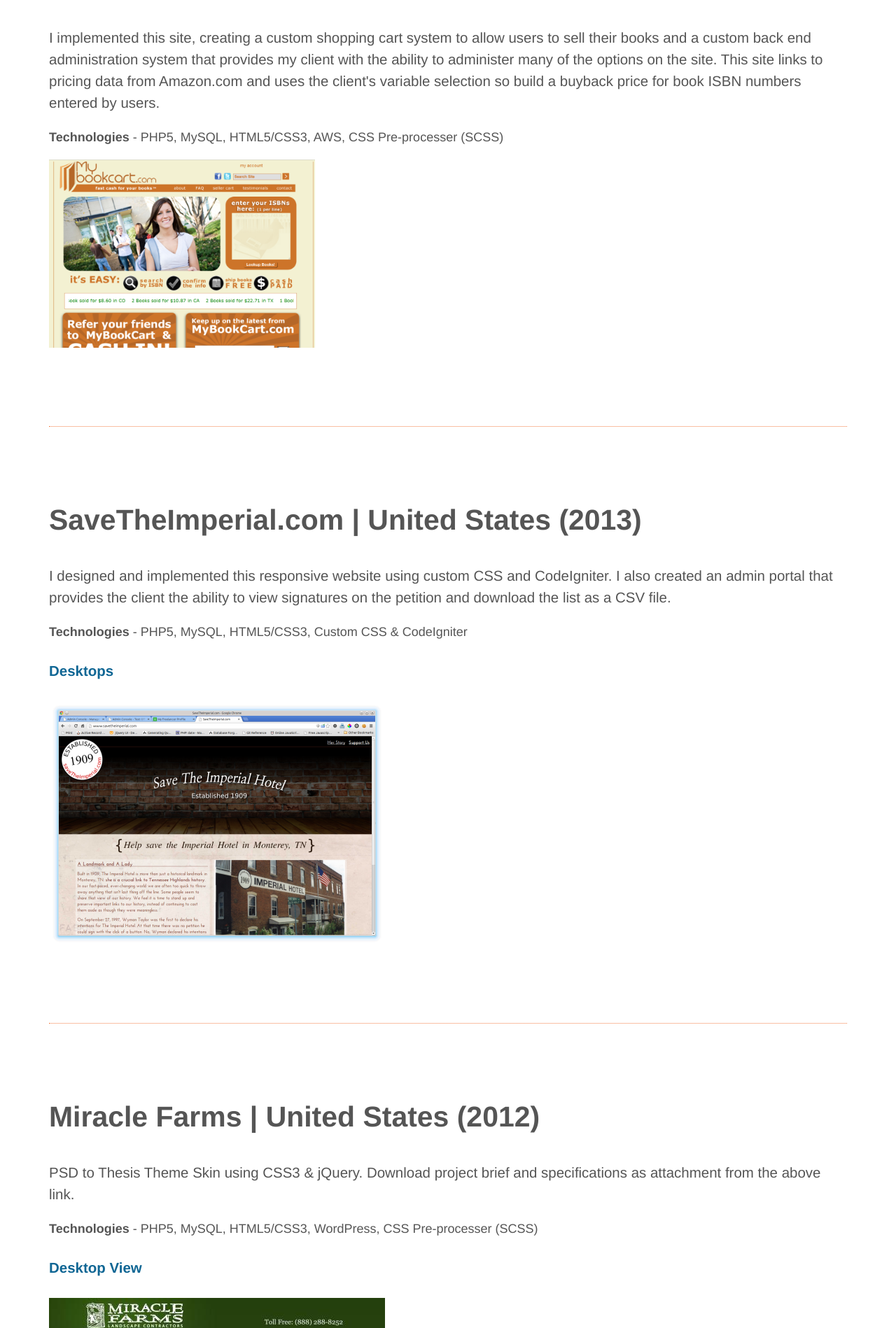
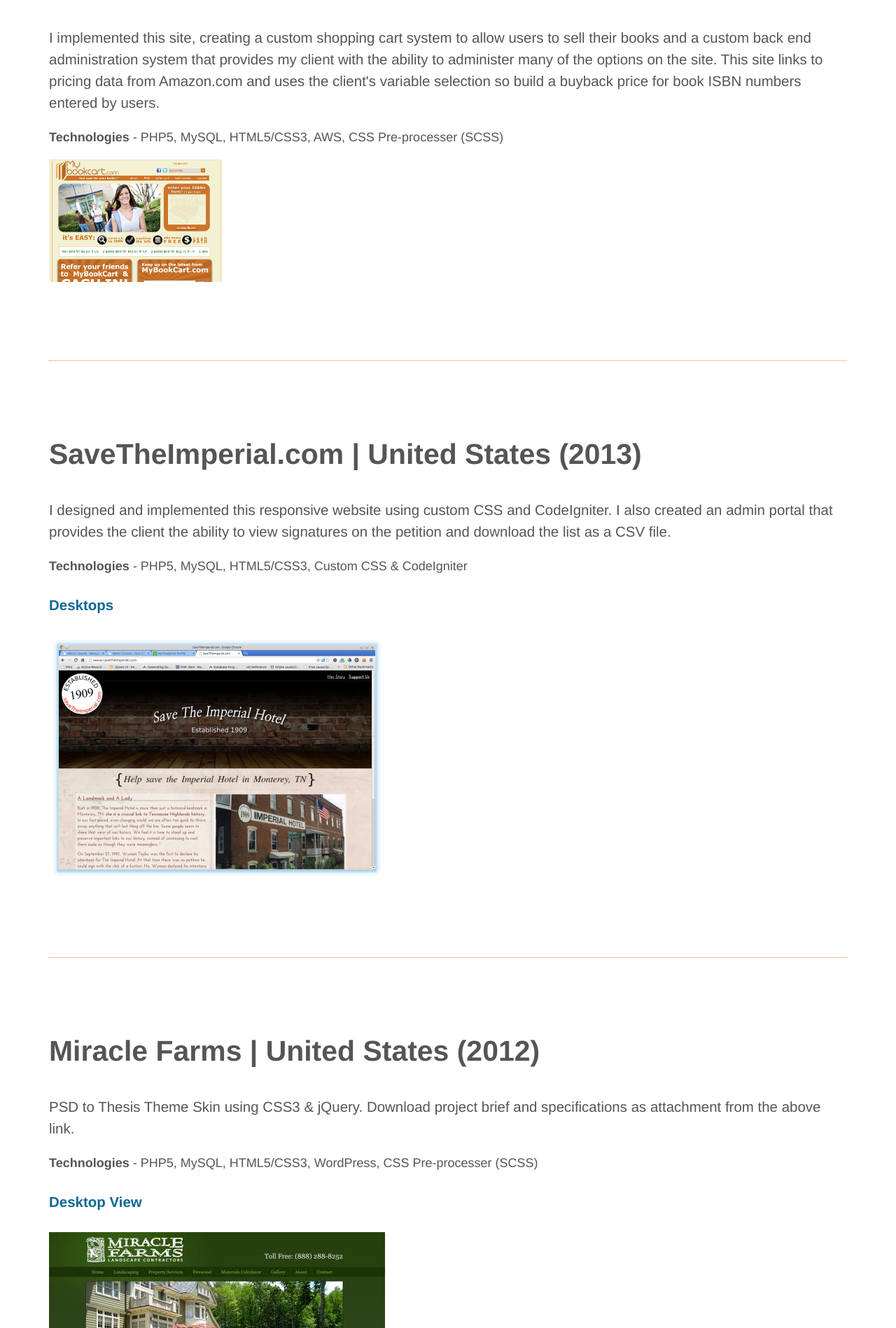
Before and after one commit to kvss1992/kvss1992.github.io, a Jekyll site: the page built from work/index.html, in a window 1280 px wide. Shown: the part 581-2479 px from the top of the page at 70% size. Built offline with Jekyll 4.4.1, drawn with Linux system fonts in a browser that asks for light colours; nearby versions of some CDN libraries.

Commit message:
Modified style.css

```diff
--- a/css/style.css
+++ b/css/style.css
@@ -343,6 +343,10 @@ footer p{
 .showcaseImages{
 	margin: 10px 0;
 	overflow: hidden;
+	width:65%;
+	display: block;
+	margin-left: auto;
+	margin-right: auto
 }
 
 .showcase__image{
```
